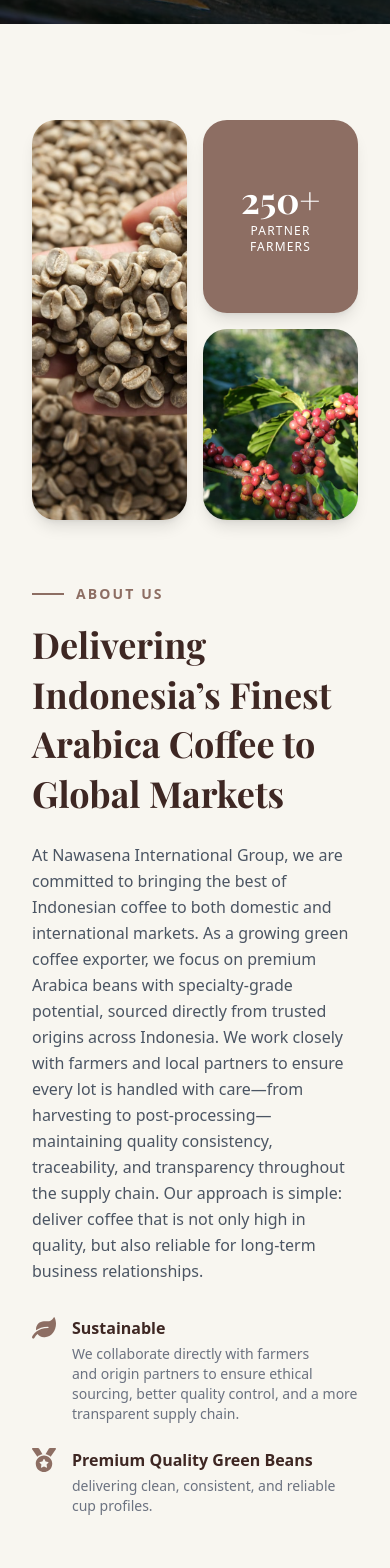
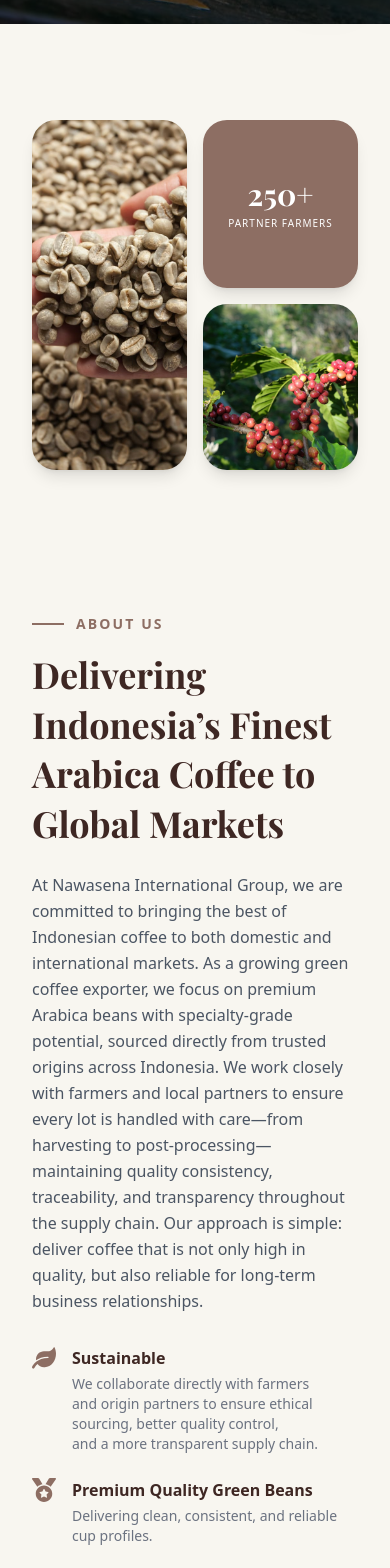
Before and after one commit to khoirulanam-dev/nawasena-landing, a React (Vite) app: page / in a window 390 px wide. Shown: the part 820-2388 px from the top of the page. Built offline with nearby package versions, Linux system fonts and the light colour scheme; a web font is replaced by a local one.

Commit message:
fix Bug margin

```diff
--- a/src/sections/About.jsx
+++ b/src/sections/About.jsx
@@ -6,12 +6,13 @@
     <section id="about" className="py-24 bg-nawasena-bg">
       <div className="container mx-auto px-8 md:px-16 max-w-7xl">
         {/* === BLOK ATAS: Grid Asimetris & Teks === */}
-        <div className="grid grid-cols-1 lg:grid-cols-2 gap-16 items-center mb-24">
-          {/* Kiri: Grid Asimetris (Lebih Modern & Dinamis) */}
-          <div className="grid grid-cols-2 gap-4 h-[400px]">
+        {/* PERBAIKAN: Ubah items-center menjadi items-start lg:items-center agar di HP tidak tabrakan */}
+        <div className="grid grid-cols-1 lg:grid-cols-2 gap-12 lg:gap-16 items-start lg:items-center mb-24">
+          {/* Kiri: Grid Asimetris */}
+          {/* PERBAIKAN: Tinggi dinamis h-[350px] di HP, h-[450px] di PC agar lebih proporsional */}
+          <div className="grid grid-cols-2 gap-4 h-[350px] md:h-[450px] w-full">
             {/* Gambar Kiri (Tinggi penuh) */}
             <div className="rounded-3xl overflow-hidden shadow-lg h-full">
-              {/* Ganti "kopi-1.jpg" dengan nama foto asli Anda di folder public/images */}
               <img
                 src="/images/about1.jpeg"
                 alt="Coffee"
@@ -19,21 +20,20 @@
               />
             </div>
 
-            {/* Kolom Kanan (Bagi 2: Atas Kotak Angka, Bawah Gambar) */}
+            {/* Kolom Kanan (Bagi 2) */}
             <div className="flex flex-col gap-4 h-full">
-              <div className="bg-nawasena-light text-white rounded-3xl p-6 h-1/2 flex flex-col justify-center items-center text-center shadow-lg transform hover:-translate-y-2 transition-transform duration-300">
+              <div className="bg-nawasena-light text-white rounded-3xl p-4 md:p-6 h-1/2 flex flex-col justify-center items-center text-center shadow-lg transform hover:-translate-y-2 transition-transform duration-300">
                 <h3
-                  className="text-4xl md:text-5xl font-bold mb-1"
+                  className="text-3xl md:text-5xl font-bold mb-1"
                   style={{ fontFamily: "'Playfair Display', serif" }}
                 >
                   250+
                 </h3>
-                <p className="font-medium text-xs tracking-widest uppercase">
+                <p className="font-medium text-[10px] md:text-xs tracking-widest uppercase">
                   Partner Farmers
                 </p>
               </div>
               <div className="rounded-3xl overflow-hidden shadow-lg h-1/2">
-                {/* Ganti "petani.jpg" dengan foto asli Anda */}
                 <img
                   src="/images/about2.jpeg"
                   alt="Farmers"
@@ -44,7 +44,8 @@
           </div>
 
           {/* Kanan: Teks Penjelasan */}
-          <div>
+          {/* PERBAIKAN: Tambah mt-8 lg:mt-0 untuk memaksa jarak aman antara gambar dan teks di HP */}
+          <div className="mt-24 lg:mt-0">
             <div className="flex items-center gap-3 mb-4">
               <span className="w-8 h-[2px] bg-nawasena-light"></span>
               <p className="text-nawasena-light font-bold tracking-[0.15em] uppercase text-sm">
@@ -80,8 +81,8 @@
                   </h4>
                   <p className="text-sm text-gray-500">
                     We collaborate directly with farmers <br></br> and origin
-                    partners to ensure ethical <br></br> sourcing, better
-                    quality control, and a more transparent supply chain.
+                    partners to ensure ethical sourcing, better quality control,{" "}
+                    <br></br> and a more transparent supply chain.
                   </p>
                 </div>
               </div>
@@ -92,7 +93,7 @@
                     Premium Quality Green Beans
                   </h4>
                   <p className="text-sm text-gray-500">
-                    delivering clean, consistent, and reliable cup profiles.
+                    Delivering clean, consistent, and reliable cup profiles.
                   </p>
                 </div>
               </div>
@@ -101,8 +102,8 @@
         </div>
 
         {/* === BLOK BAWAH: Why Us & Video/Gambar Gudang === */}
-        <div className="grid grid-cols-1 lg:grid-cols-2 gap-16 items-center mt-32 bg-white rounded-[3rem] p-8 md:p-12 shadow-sm border border-gray-100">
-          <div className="order-2 lg:order-1">
+        <div className="grid grid-cols-1 lg:grid-cols-2 gap-12 lg:gap-16 items-start lg:items-center mt-32 bg-white rounded-[3rem] p-8 md:p-12 shadow-sm border border-gray-100">
+          <div className="order-2 lg:order-1 mt-6 lg:mt-0">
             <h2
               className="text-3xl font-bold text-nawasena-dark mb-4"
               style={{ fontFamily: "'Playfair Display', serif" }}
@@ -128,14 +129,14 @@
                   key={i}
                   className="flex items-center gap-3 text-nawasena-dark font-medium"
                 >
-                  <FaCheckCircle className="text-green-600 text-lg" /> {item}
+                  <FaCheckCircle className="text-green-600 text-lg shrink-0" />
+                  <span>{item}</span>
                 </li>
               ))}
             </ul>
           </div>
 
-          <div className="order-1 lg:order-2 rounded-3xl overflow-hidden shadow-xl relative h-64 md:h-80 group">
-            {/* Ganti "pabrik.jpg" dengan foto asli Anda */}
+          <div className="order-1 lg:order-2 rounded-3xl overflow-hidden shadow-xl relative h-64 md:h-80 w-full group">
             <img
               src="/images/toraja.jpeg"
               alt="Processing"
--- a/src/sections/Products.jsx
+++ b/src/sections/Products.jsx
@@ -40,14 +40,14 @@
     },
     {
       id: 5,
-      name: "Single Origin Java Natural Anaerob Specialty",
+      name: "Single Variety Java Natural Anaerob Specialty",
       origin: "Java Ijen",
       desc: "It is a single variety micro-lot from Java Ijen which is processed using natural anaerobic methods to produce a more specific, clean and defined taste character. The profile tends to be complex with more directional fruity notes. Suitable for roastery specialties that prioritize traceability, uniqueness of variety and product exclusivity.",
       img: "/images/Java-Natural-Anaerob.jpeg",
     },
     {
       id: 6,
-      name: "Single Origin Orange Bourbon Natural Anaerob Specialty",
+      name: "Single Variety Orange Bourbon Natural Anaerob Specialty",
       origin: "Java Ijen",
       desc: "Orange Bourbon varieties with natural anaerobic processes produce very complex flavor profiles, intense fruity, and high sweetness. The unique character of this variety provides a different cup experience with a sharper and more distinctive aroma. Aimed at the premium and specialty segments looking for high-end coffee with unique character and high exclusive value.",
       img: "/images/orange-bourbon.jpeg",
```
